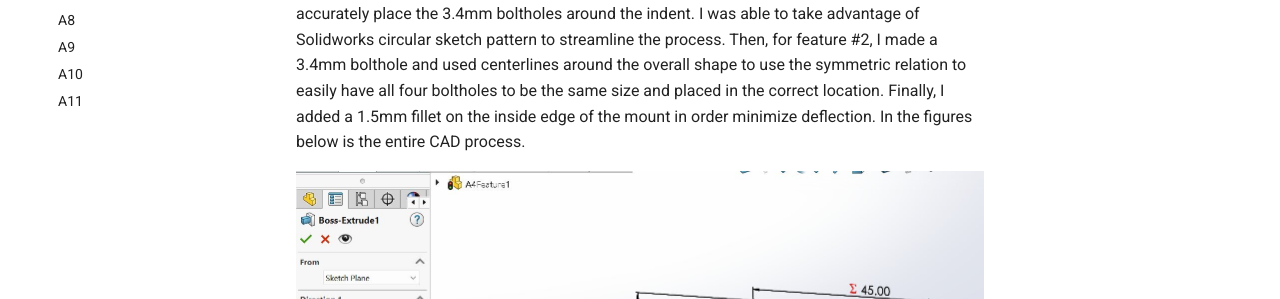
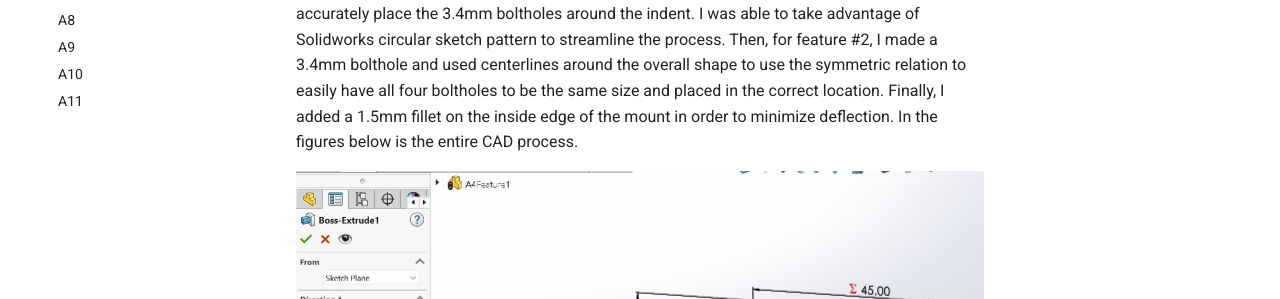
Before and after one commit to AidenGrake/megr2157-portfolio, an MkDocs documentation site: the page built from docs/assignments/A04/index.md, in a window 1280 px wide and 900 px high, scrolled down 4212 px. Shown: the part 384-683 px from the top of the window. Built offline with MkDocs 1.6.1 and Material for MkDocs 9.7.7, drawn with Linux system fonts in a browser that asks for light colours; some of the changed text lies outside the part shown.

Commit message:
Update index.md

```diff
--- a/docs/assignments/A04/index.md
+++ b/docs/assignments/A04/index.md
@@ -31,7 +31,7 @@ I started off with my CAD model for feature #1. The first thing I did was set up
 
 <img width="2000" height="2000" alt="IMG18" src="IMG18.jpeg">
 
-After having my parametric equations set up, I started off with the overall shape of feature #1 using values I previously solved. Afterward, I started off with the overall shape of feature #2 building it off of feature #1. From there, I then made the 18mm indent by making it 2mm deep based off the gearbox dimension. I then created my holes for the feature. I made a 6mm hole in the middle of the shaft, then using the 22mm diameter dimension from the gearbox, I was able to accurately place the 3.4mm boltholes around the indent. I was able to take advantage of Solidworks circular sketch pattern to streamline the process. Then, for feature #2, I made a 3.4mm bolthole and used centerlines around the overall shape to use the symmetric relation to easily have all four boltholes to be the same size and placed in the correct location. Finally, I added a 1.5mm fillet on the inside edge of the mount in order minimize deflection. In the figures below is the entire CAD process.
+After having my parametric equations set up, I started off with the overall shape of feature #1 using values I previously solved. Afterward, I started off with the overall shape of feature #2 building it off of feature #1. From there, I then made the 18mm indent by making it 2mm deep based off the gearbox dimension. I then created my holes for the feature. I made a 6mm hole in the middle of the shaft, then using the 22mm diameter dimension from the gearbox, I was able to accurately place the 3.4mm boltholes around the indent. I was able to take advantage of Solidworks circular sketch pattern to streamline the process. Then, for feature #2, I made a 3.4mm bolthole and used centerlines around the overall shape to use the symmetric relation to easily have all four boltholes to be the same size and placed in the correct location. Finally, I added a 1.5mm fillet on the inside edge of the mount in order to minimize deflection. In the figures below is the entire CAD process.
 
 <img width="2000" height="2000" alt="IMG7" src="IMG7.jpeg">
 <img width="2000" height="2000" alt="IMG19" src="IMG19.jpeg">
```
Also changed, not shown: other parts of docs/assignments/A04/index.md (+1 -5 lines).
